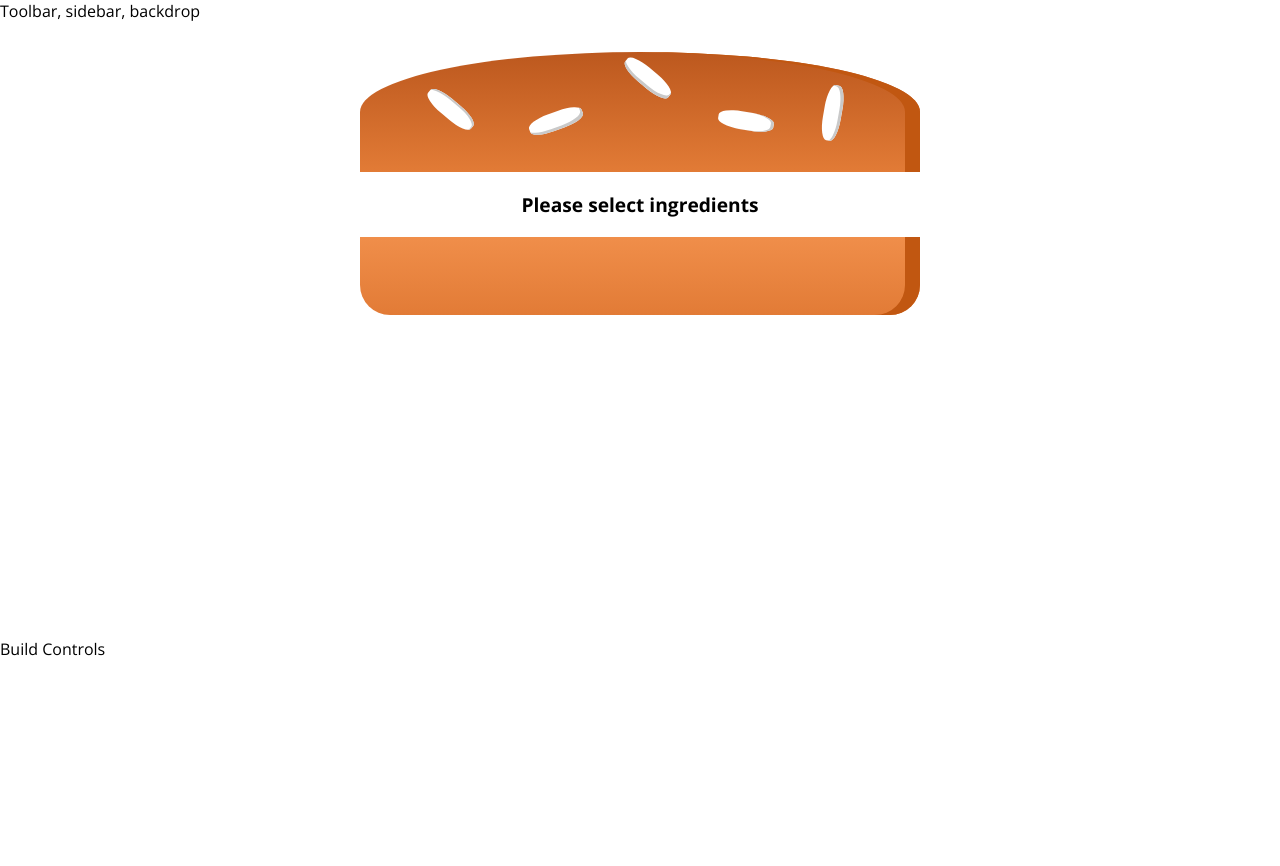
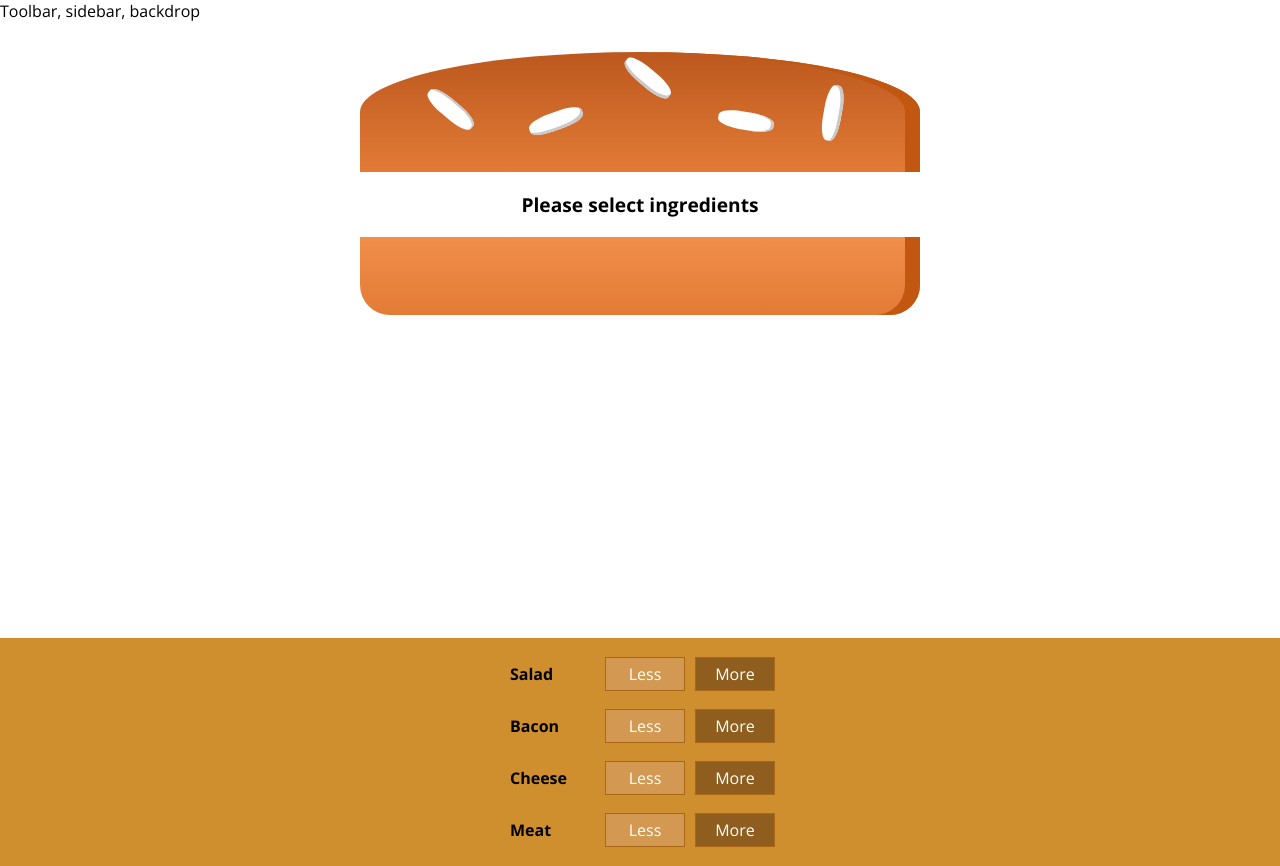
Before and after one commit to gabycasper007/adelyn, a React (Create React App) app: page / in a window 1280 px wide. Before the commit the page ends 800 px from the top, so only its background shows below. Built offline with nearby package versions, Linux system fonts and the light colour scheme.

Commit message:
Build Control

```diff
--- a/src/components/Burger/BuildControls/BuildControl/BuildControl.jsx
+++ b/src/components/Burger/BuildControls/BuildControl/BuildControl.jsx
@@ -1,9 +1,9 @@
-import classes from "BuildControl.module.sass";
 import React from "react";
+import classes from "./BuildControl.module.css";
 
 const buildControl = props => {
   return (
-    <div>
+    <div className={classes.BuildControl}>
       <div className={classes.Label}>{props.label}</div>
       <button className={classes.Less}>Less</button>
       <button className={classes.More}>More</button>
--- a/src/components/Burger/BuildControls/BuildControls.jsx
+++ b/src/components/Burger/BuildControls/BuildControls.jsx
@@ -1,9 +1,14 @@
-import React from 'react';
+import React from "react";
+import BuildControl from "./BuildControl/BuildControl";
+import classes from "./BuildControls.module.css";
 
-const buildControls =  props => (
-    <div>
-
-    </div>
+const buildControls = props => (
+  <div className={classes.BuildControls}>
+    {Object.keys(props.ingredients).map(ingredient => {
+      const ingr = ingredient.charAt(0).toUpperCase() + ingredient.slice(1);
+      return <BuildControl label={ingr} />;
+    })}
+  </div>
 );
 
 export default buildControls;
--- a/src/containers/BurgerBuilder/BurgerBuilder.jsx
+++ b/src/containers/BurgerBuilder/BurgerBuilder.jsx
@@ -1,4 +1,5 @@
 import React, { Component } from "react";
+import BuildControls from "../../components/Burger/BuildControls/BuildControls";
 import Burger from "../../components/Burger/Burger";
 class BurgerBuilder extends Component {
   state = {
@@ -13,7 +14,7 @@ class BurgerBuilder extends Component {
     return (
       <>
         <Burger ingredients={this.state.ingredients} />
-        <div>Build Controls</div>
+        <BuildControls ingredients={this.state.ingredients} />
       </>
     );
   }
```
